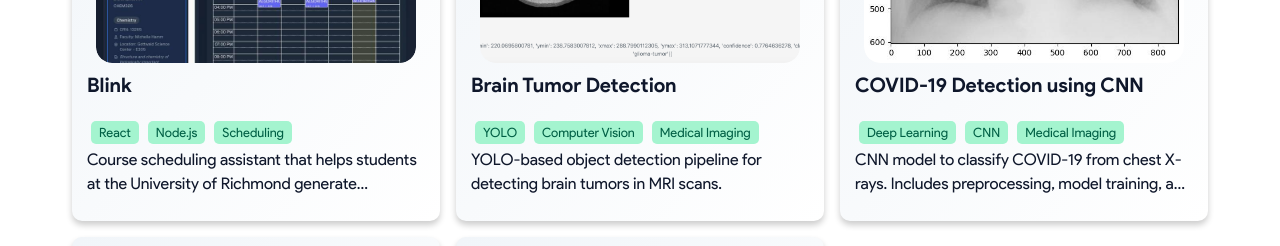
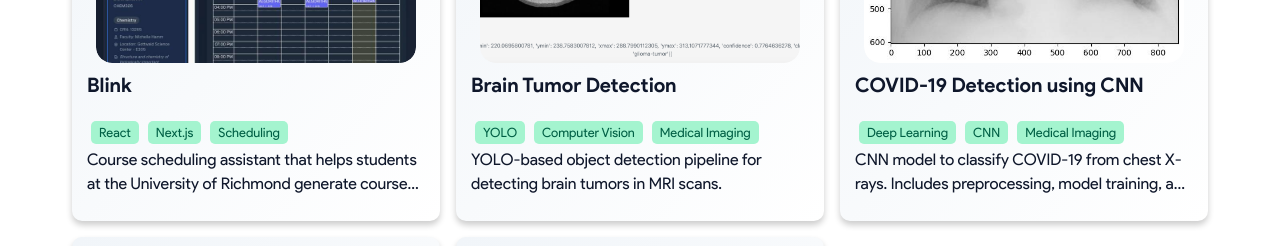
Before and after one commit to DaveMatNat/ReactPortfolio, a React (Vite) app: page / in a window 1280 px wide. Shown: the part 2780-3026 px from the top of the page. Built offline with nearby package versions, Linux system fonts and the light colour scheme.

Commit message:
Fixed Project (Blink)

```diff
--- a/src/components/Projects.jsx
+++ b/src/components/Projects.jsx
@@ -48,8 +48,8 @@ function Projects() {
             owner: "DaveMatNat",
             repo: "blink-front-end",
             description:
-                "Course scheduling assistant that helps students at the University of Richmond generate optimized timetables. Built with React and Node.js, with features like prerequisite checks, conflict detection, and user-friendly visualization.",
-            tags: ["React", "Node.js", "Scheduling"],
+                "Course scheduling assistant that helps students at the University of Richmond generate course calendar and optimized timetables. Built with React and Next.js",
+            tags: ["React", "Next.js", "Scheduling"],
             image: "/projects_img/blink.jpeg"
         },
         {
```
